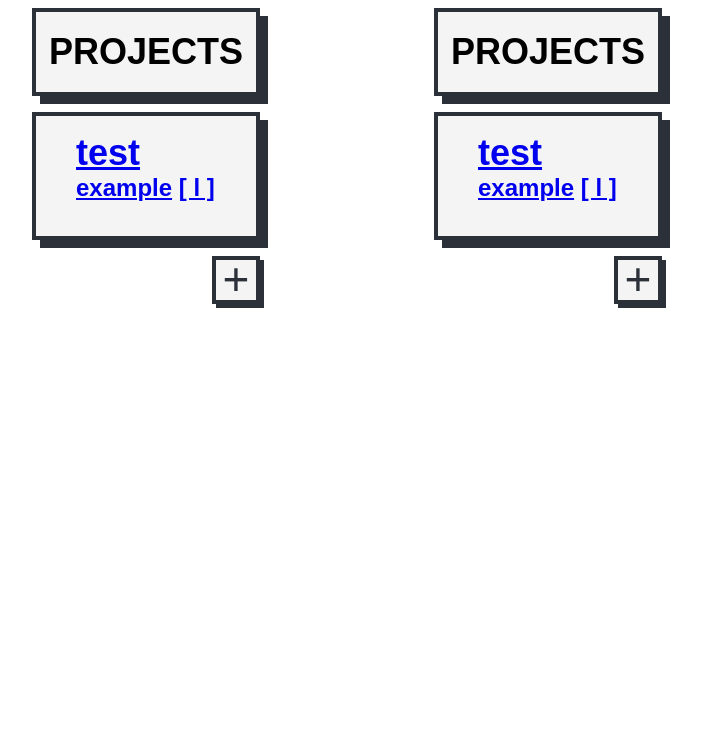
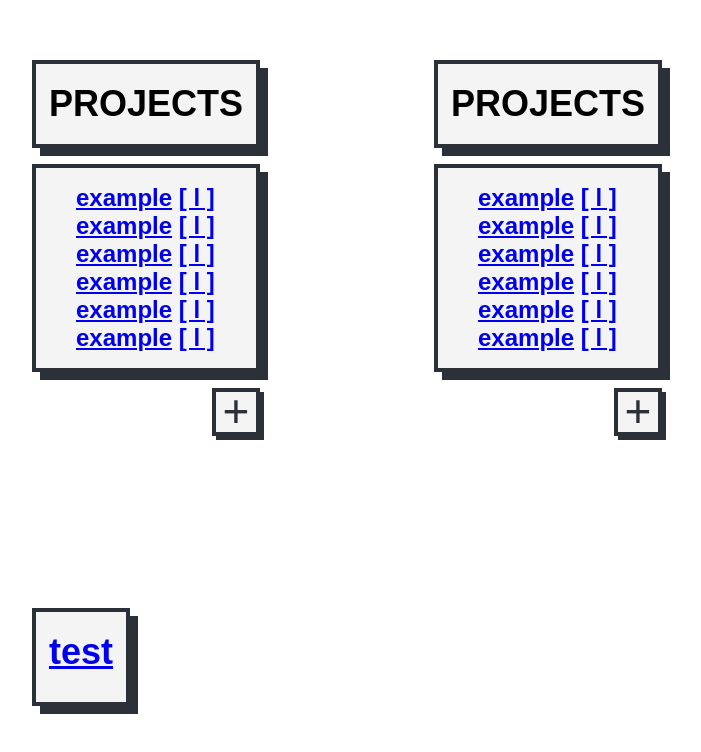
Before and after one commit to nozgurozturk/mercury-client, a React (Create React App) app: page / in a window 1280 px wide. Shown: the top 752 px of the page, without its empty margins (128-829 px from the left). Built offline with nearby package versions, Linux system fonts and the light colour scheme; a web font is replaced by a local one.

Commit message:
Add pages component

```diff
--- a/src/App.tsx
+++ b/src/App.tsx
@@ -3,35 +3,24 @@ import styled, { ThemeProvider } from 'styled-components';
 import { SPTheme } from "./utils/styles/SPTheme";
 
 import { Projects } from './components/Projects';
-import { List } from './components/List';
+import { Pages } from './components/Pages';
 import { AddButton } from './components/AddButton';
 
 const AppContainer = styled.main`
-    margin:0 auto;
+    margin:60px auto;
     max-width:960px;
+    display:flex;
+    flex-direction:column;
+    justify-content:space-between;
+`;
+
+const PGContainer = styled.div`
+    width:630px;
+    margin-bottom:120px;
     display:flex;
     flex-direction:row;
     justify-content:space-between;
-`;
-
-
-
-const PGContainer = styled.div`
-    width:630px;
-    display:flex;
-    flex-direction:row;
-    justify-content:space-between;
-
 `
-
-const LinksContainer = styled.div`
-    display:flex;
-    flex-direction:column;
-    justify-content:space-between;
-    flex-wrap:wrap;
-
-`;
-
 const App: React.FC = () => {
   return (
     <ThemeProvider theme={SPTheme}>
@@ -40,6 +29,9 @@ const App: React.FC = () => {
           <Projects />
           <Projects />
         </PGContainer>
+
+          <Pages/>
+
       </AppContainer>
     </ThemeProvider>
   );
--- /dev/null
+++ b/src/components/Pages.tsx
@@ -0,0 +1,33 @@
+import React, { FunctionComponent } from 'react';
+import styled from "styled-components"
+import {Item} from './Item'
+
+const PageContainer = styled.div`
+    width:660px;
+    display:flex;
+    flex-direction:row;
+    justify-content:space-between;
+    flex-wrap:wrap;
+`;
+
+const PageWrapper = styled.div`
+    width:90px;
+    height:90px;
+    margin-right:30px;
+    margin-bottom:30px;
+    text-align:center;
+    line-height:80px;
+    vertical-align:middle;
+    border:${props => props.theme.border.bold};
+    box-shadow:${props => props.theme.shadow.big};
+    background-color:${props => props.theme.colors.white};
+`;
+
+export const Pages: FunctionComponent = () => (
+<PageContainer>
+    <PageWrapper>
+        <Item key="test" title="test" link="https://www.example.com" type="page" />
+    </PageWrapper>
+    </PageContainer>
+
+)
--- a/src/components/Projects.tsx
+++ b/src/components/Projects.tsx
@@ -21,7 +21,11 @@ export const Projects: FunctionComponent = ({ }) => (
     <InnerContainer>
         <Title title="projects" />
         <List>
-            <Item key="test" title="test" link="https://www.example.com" type="page" />
+            <Item key="example" title="example" link="https://www.example.com" type="project" />
+            <Item key="example" title="example" link="https://www.example.com" type="project" />
+            <Item key="example" title="example" link="https://www.example.com" type="project" />
+            <Item key="example" title="example" link="https://www.example.com" type="project" />
+            <Item key="example" title="example" link="https://www.example.com" type="project" />
             <Item key="example" title="example" link="https://www.example.com" type="project" />
         </List>
         <ButtonContainer>
```
